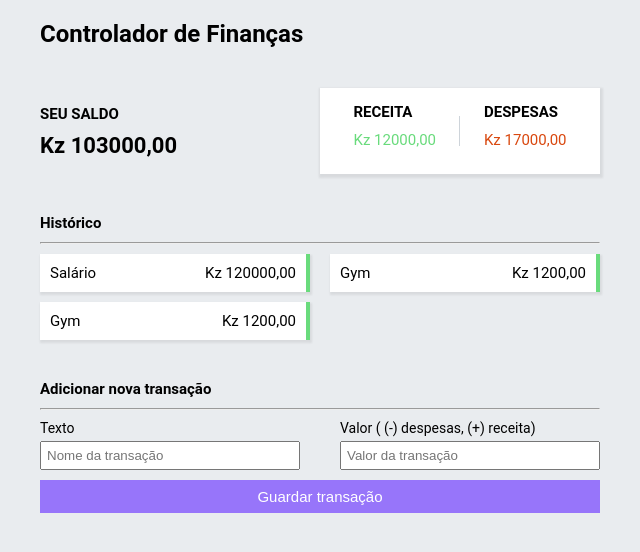
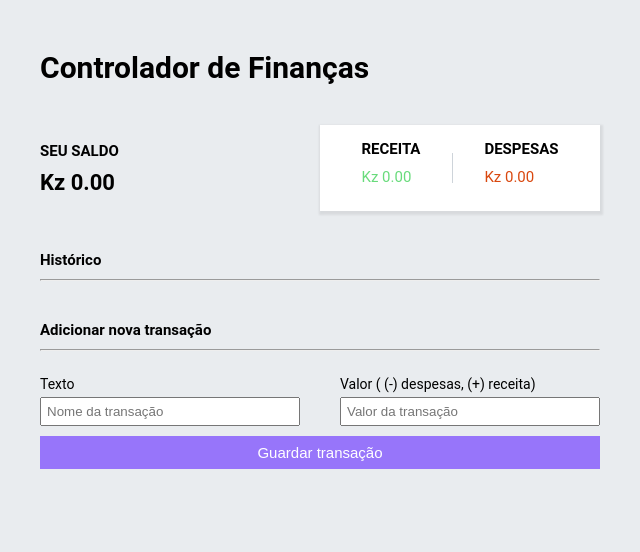
Before and after one commit to Gustavo-Alex-AC/expense-tracker, a React (Create React App) app: page / in a window 1280 px wide. Shown: the top 552 px of the page, without its empty margins (320-960 px from the left). Built offline with nearby package versions, Linux system fonts and the light colour scheme.

Commit message:
missingStorage

```diff
--- a/package.json
+++ b/package.json
@@ -6,8 +6,10 @@
     "@testing-library/jest-dom": "^5.17.0",
     "@testing-library/react": "^13.4.0",
     "@testing-library/user-event": "^13.5.0",
+    "ionicons": "^7.2.1",
     "react": "^18.2.0",
     "react-dom": "^18.2.0",
+    "react-icons": "^4.11.0",
     "react-scripts": "5.0.1",
     "web-vitals": "^2.1.4"
   },
--- a/src/components/Balances.js
+++ b/src/components/Balances.js
@@ -1,22 +1,48 @@
-export default function Balances() {
+import { useEffect, useState } from "react";
+
+export default function Balances({ items }) {
+  const [saldo, setSaldo] = useState("Kz 0,00");
+  const [receita, setReceita] = useState("Kz 0,00");
+  const [despesa, setDespesa] = useState("Kz 0,00");
+
+  useEffect(
+    function () {
+      setReceita(
+        items
+          .filter((item) => item.valor > 0)
+          .reduce((accumulator, item) => accumulator + item.valor, 0)
+      );
+
+      setDespesa(
+        items
+          .filter((item) => item.valor < 0)
+          .reduce((accumulator, item) => accumulator + item.valor * -1, 0)
+      );
+
+      let totalSado = receita - despesa;
+      setSaldo(totalSado);
+    },
+    [items, receita, despesa]
+  );
+
   return (
     <div className="balance-income-expense">
       <div className="balance">
         <h3>SEU SALDO</h3>
-        <h2>Kz 103000,00</h2>
+        <h2>Kz {Number(saldo).toFixed(2)}</h2>
       </div>
 
       <div className="income-expense">
         <div className="income">
           <h3>RECEITA</h3>
-          <p>Kz 12000,00</p>
+          <p>Kz {Number(receita).toFixed(2)}</p>
         </div>
 
         <div className="line"></div>
 
         <div className="expense">
           <h3>DESPESAS</h3>
-          <p>Kz 17000,00</p>
+          <p>Kz {Number(despesa).toFixed(2)}</p>
         </div>
       </div>
     </div>
--- a/src/components/History.js
+++ b/src/components/History.js
@@ -1,23 +1,14 @@
-export default function History() {
+import Item from "./Item";
+
+export default function History({ items, onDelete }) {
   return (
     <div className="history">
       <h3>Histórico</h3>
       <hr />
       <div className="item-history">
-        <div className="item">
-          <p>Salário</p>
-          <p>Kz 120000,00</p>
-        </div>
-
-        <div className="item">
-          <p>Gym</p>
-          <p>Kz 1200,00</p>
-        </div>
-
-        <div className="item">
-          <p>Gym</p>
-          <p>Kz 1200,00</p>
-        </div>
+        {items.map((item) => (
+          <Item item={item} key={item.id} onDelete={onDelete} />
+        ))}
       </div>
     </div>
   );
--- /dev/null
+++ b/src/components/Item.js
@@ -0,0 +1,18 @@
+import React from "react";
+import { FaTimes } from "react-icons/fa";
+
+export default function Item({ item, onDelete }) {
+  return (
+    <div
+      className={`item ${item.valor > 0 ? "income-border" : "expense-border"}`}
+    >
+      <p>{item.texto}</p>
+      <p>Kz {item.valor}</p>
+      <FaTimes
+        size={15}
+        onClick={() => onDelete(item.id)}
+        style={{ cursor: "pointer" }}
+      />
+    </div>
+  );
+}
--- a/src/components/Main.js
+++ b/src/components/Main.js
@@ -1,15 +1,26 @@
+import { useState } from "react";
 import Balances from "./Balances";
 import History from "./History";
 import Transaction from "./Transaction";
 
 export default function Main() {
+  const [items, setItems] = useState([]);
+
+  function handleSubmit(item) {
+    setItems((items) => [item, ...items]);
+  }
+
+  function deleteItem(id) {
+    setItems(items.filter((item) => item.id !== id));
+  }
+
   return (
     <div className="expense-tracker">
       <div className="main-container">
         <h1>Controlador de Finanças</h1>
-        <Balances />
-        <History />
-        <Transaction />
+        <Balances items={items} />
+        <History items={items} onDelete={deleteItem} />
+        <Transaction addItem={handleSubmit} />
       </div>
     </div>
   );
--- a/src/components/Transaction.js
+++ b/src/components/Transaction.js
@@ -1,18 +1,51 @@
-export default function Transaction() {
+import { useState } from "react";
+
+export default function Transaction({ addItem }) {
+  const [texto, setTexto] = useState("");
+  const [valor, setValor] = useState("");
+
+  function handleForm(e) {
+    e.preventDefault();
+
+    if (!Number(valor)) return;
+
+    const id = crypto.randomUUID();
+
+    const newItem = {
+      id,
+      texto,
+      valor,
+    };
+
+    addItem(newItem);
+    setTexto("");
+    setValor("");
+  }
+
   return (
-    <form className="new-transaction">
+    <form className="new-transaction" onSubmit={handleForm}>
       <h3>Adicionar nova transação</h3>
       <hr />
 
       <div className="text-valor">
         <div className="text">
-          <label for="">Texto</label>
-          <input type="text" placeholder="Nome da transação" />
+          <label>Texto</label>
+          <input
+            type="text"
+            placeholder="Nome da transação"
+            value={texto}
+            onChange={(e) => setTexto(e.target.value)}
+          />
         </div>
 
         <div className="valor">
           <label>Valor ( (-) despesas, (+) receita)</label>
-          <input type="text" placeholder="Valor da transação" />
+          <input
+            type="Number"
+            placeholder="Valor da transação"
+            value={valor}
+            onChange={(e) => setValor(Number(e.target.value))}
+          />
         </div>
       </div>
 
--- a/src/components/index.css
+++ b/src/components/index.css
@@ -15,7 +15,7 @@ body {
 }
 
 h1 {
-  font-size: 2.4rem;
+  font-size: 3rem;
 }
 
 h3 {
@@ -37,7 +37,7 @@ p {
   grid-template-columns: 1fr;
   row-gap: 4rem;
 
-  padding: 20px;
+  padding: 50px 20px 20px 20px;
 }
 
 .balance-income-expense {
@@ -100,7 +100,14 @@ h3 {
   box-shadow: 1px 2px 2px 1px rgba(0, 0, 0, 0.075);
   padding: 10px;
   margin-top: 10px;
+}
+
+.income-border {
   border-right: 4px solid #69db7c;
+}
+
+.expense-border {
+  border-right: 4px solid #d9480f;
 }
 
 .new-transaction {
@@ -129,7 +136,7 @@ h3 {
   display: flex;
   flex-direction: column;
 
-  margin-top: 10px;
+  margin-top: 25px;
 }
 
 .button {
```
Also changed, not shown: 1 other file (tests, documents, lock files or other folders).
